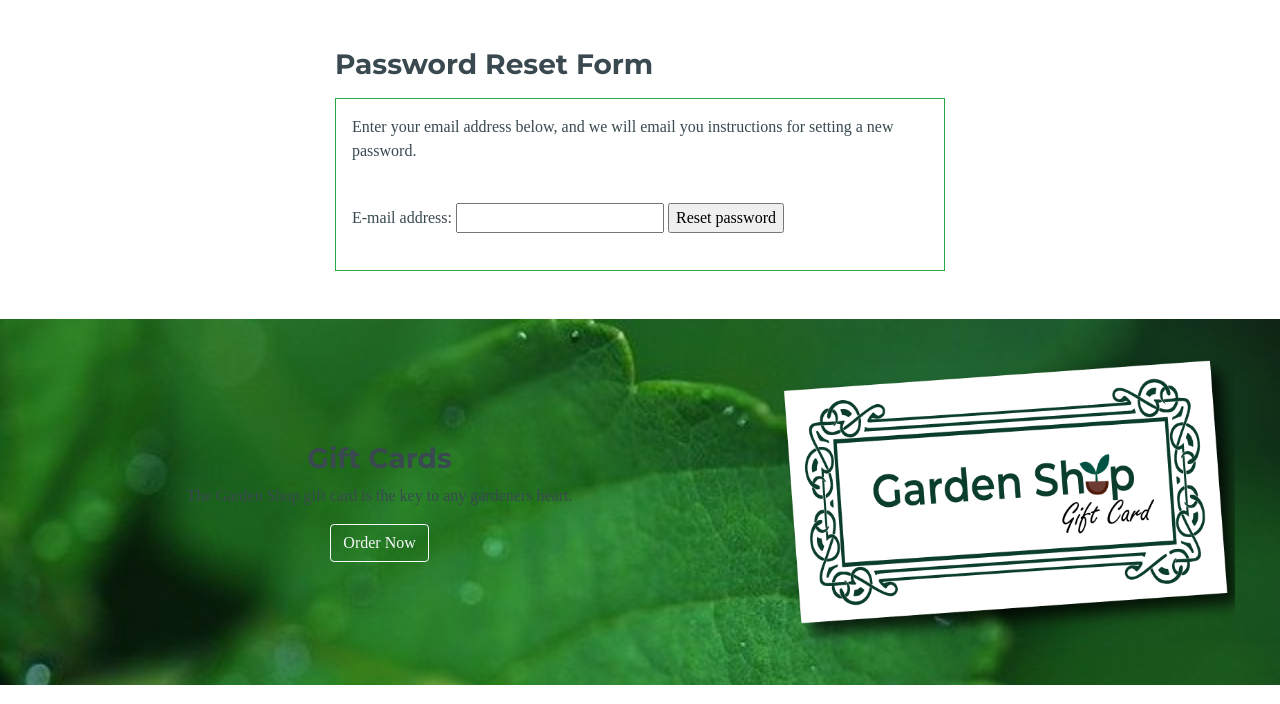
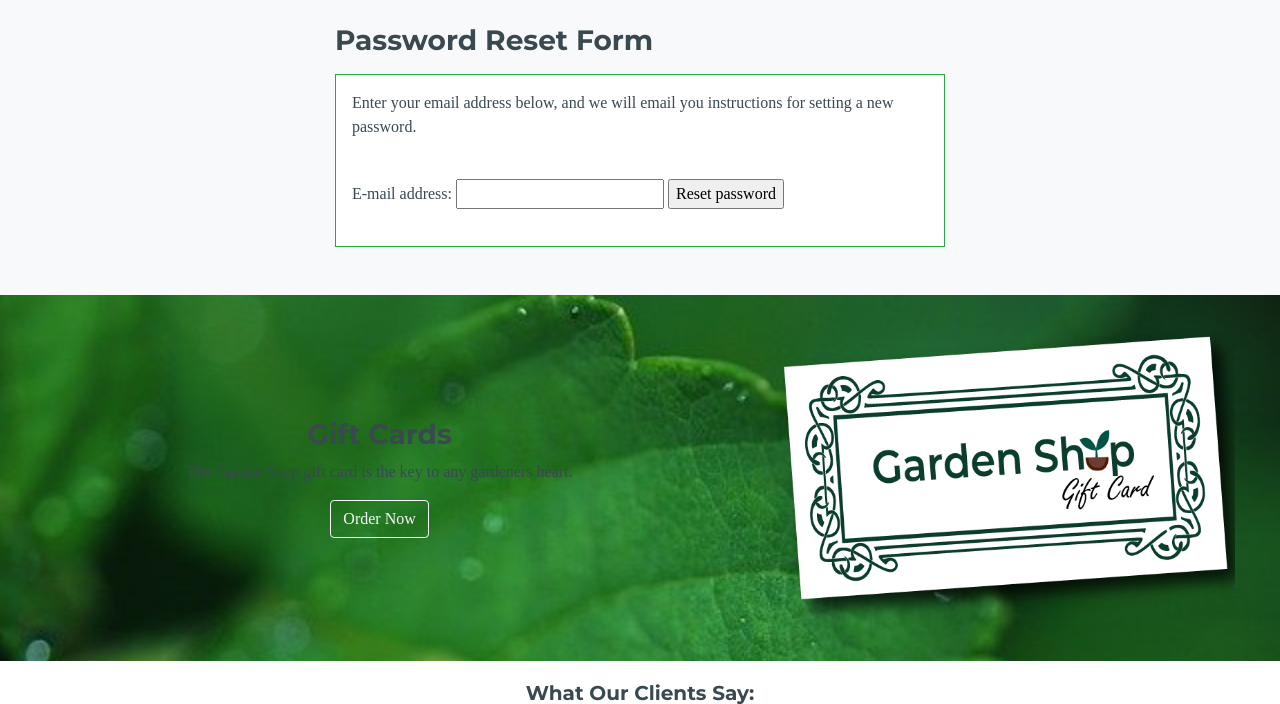
Before and after one commit to TiffanyDonner/ecommerce-garden-shop, a Django app: a page that uses templates/base.html in a window 1280 px wide. Shown: the part 91-795 px from the top of the page. Run offline with Django 3.2, Linux system fonts and the light colour scheme; some libraries are stand-ins or nearby versions; some web fonts are replaced.

Commit message:
Updated readme file

```diff
--- a/accounts/views.py
+++ b/accounts/views.py
@@ -102,6 +102,7 @@ def edit_profile(request):
         return render(request, 'edit_profile.html', args)
 
 
+# Code modeled from Max Goodridge [Django Tutorial](https://www.youtube.com/watch?v=JmaxoPBvp1M&list=PLw02n0FEB3E3VSHjyYMcFadtQORvl1Ssj&index=18)
 def change_password(request):
     """ Change password for logged in user """
     if request.method == 'POST':
--- a/home/views.py
+++ b/home/views.py
@@ -19,6 +19,7 @@ def pineapple(request):
     return render(request, 'grow_pineapple.html')
 
 
+# Code modeled from Codemy.com [Contact Pages](https://www.youtube.com/watch?v=w4ilq6Zk-08)
 def contact(request):
     """Returns the contact file"""
     if request.method == "POST":
--- a/static/css/styles.css
+++ b/static/css/styles.css
@@ -8,6 +8,7 @@ h1, h2, h3, h4, h5 {
     font-family: 'Montserrat', sans-serif;
 }
 
+/*** - Shadow Effect on home page from, [codesdope.](https://www.codesdope.com/blog/article/25-creative-css3-text-shadow-effects-you-cant-miss/) ***/
 .h1-jumbo {
     text-shadow: 3px 0px 7px #0b3d2c,
                 -3px 0px 7px #0b3d2c,
--- a/templates/base.html
+++ b/templates/base.html
@@ -120,6 +120,7 @@
         </div>
 
         <!-- Quotes Carousel-->
+        <!-- Quotes Carousal Code from [BootStrapious] (https://bootstrapious.com/p/bootstrap-carousel-with-quotes) -->
         <section class="d-none d-sm-block d-print-block">
             <h5 class="jumbo-container">What Our Clients Say:</h5>
             <div class="container">
--- a/templates/registration/password_reset_form.html
+++ b/templates/registration/password_reset_form.html
@@ -5,11 +5,12 @@
 {% block page_heading %}Reset Password{% endblock %}
 
 {% block content %}
-<div class="container w-50 pt-5 pb-5">
-    <div class="title pb-2">
-        <h3>Password Reset Form</h3>
-    </div>
-    <div class="section p-3 border border-success">
+<div class="page bg-light">
+    <div class="container col-md-6 pt-4 pb-5">
+        <div class="title pb-2">
+            <h3>Password Reset Form</h3>
+        </div>
+    <div class="section p-3 border bg-white border-success">
         <form method="post" class="accountform">
             <p>Enter your email address below, and we will email you instructions for setting a new password.</p>
             <br>
@@ -20,5 +21,6 @@
             <p><label for="id_email" class="control-label required-field">E-mail address:</label> {{ form.email }} <input type="submit" value="Reset password" /></p>
         </form>
     </div>
+    </div>
 </div>
 {% endblock %}
```
Also changed, not shown: README.md, static/readme/readme-header.PNG (deleted).
